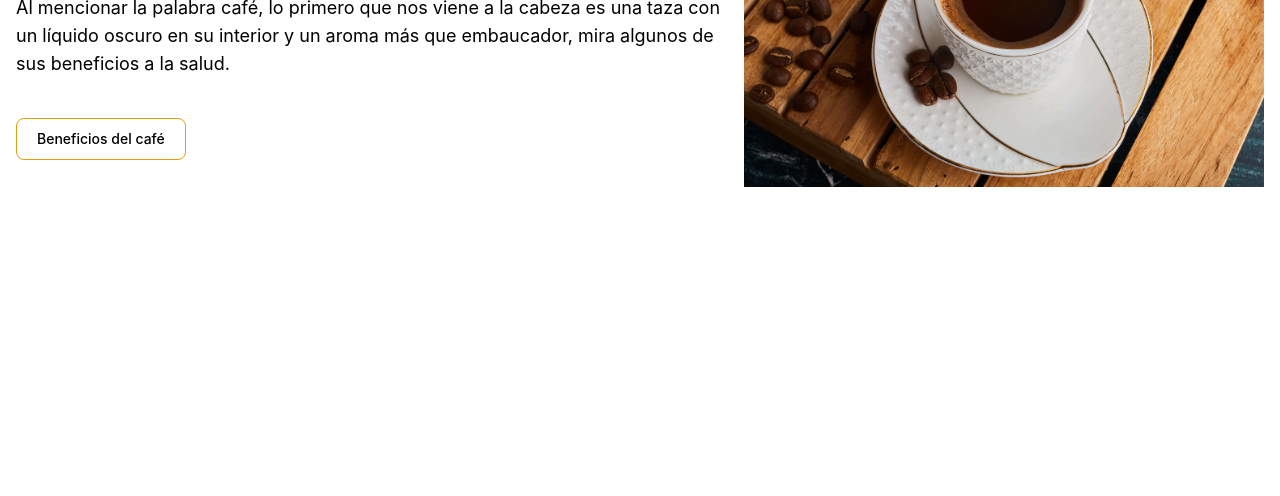
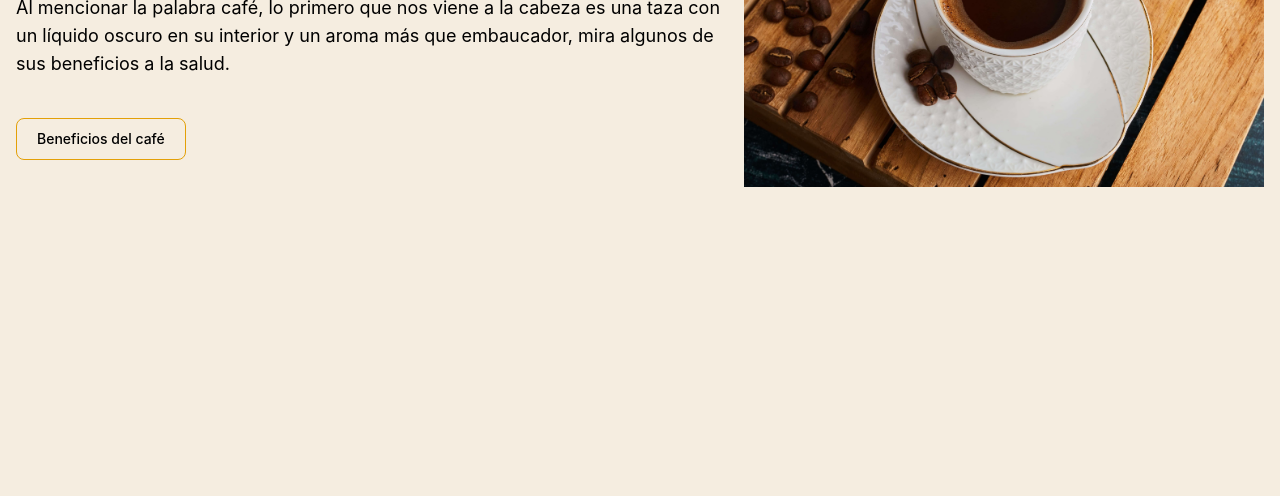
Before and after one commit to SusieGarcia09/CoffeeVibes-Tailwind-s-version-, a website: page index.html in a window 1280 px wide. Shown: the part 304-800 px from the top of the page. Drawn offline with nearby package versions, Linux system fonts and the light colour scheme; the site is published under a folder, as on GitHub Pages, so addresses that start at the root find nothing.

Commit message:
se realizó un cambio

```diff
--- a/index.html
+++ b/index.html
@@ -3,7 +3,7 @@
 <head>
     <meta charset="UTF-8">
     <meta name="viewport" content="width=device-width, initial-scale=1.0">
-    <link href="/src/output.css" rel="stylesheet">
+    <link href="./src/output.css" rel="stylesheet">
     <link href="https://cdnjs.cloudflare.com/ajax/libs/flowbite/2.3.0/flowbite.min.css" rel="stylesheet" />
     <title>Coffee Vibes</title>
 </head>
```
